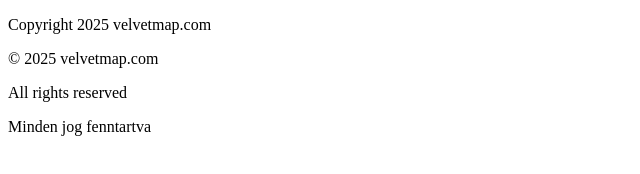
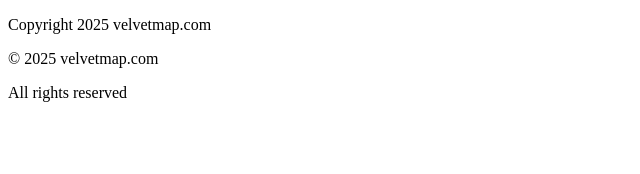
Before and after one commit to drain-github-adm/drain-github-adm.github.io, a plain HTML site: page index.html in a window 1280 px wide. Shown: the whole page, without its empty margins (0-640 px from the left). Drawn offline with Linux system fonts and the light colour scheme.

Commit message:
Update index.html

```diff
--- a/index.html
+++ b/index.html
@@ -9,6 +9,5 @@
     <p>Copyright 2025 velvetmap.com</p>
     <p>© 2025 velvetmap.com</p>
     <p>All rights reserved</p>
-    <p>Minden jog fenntartva</p>
 </body>
 </html>
```
